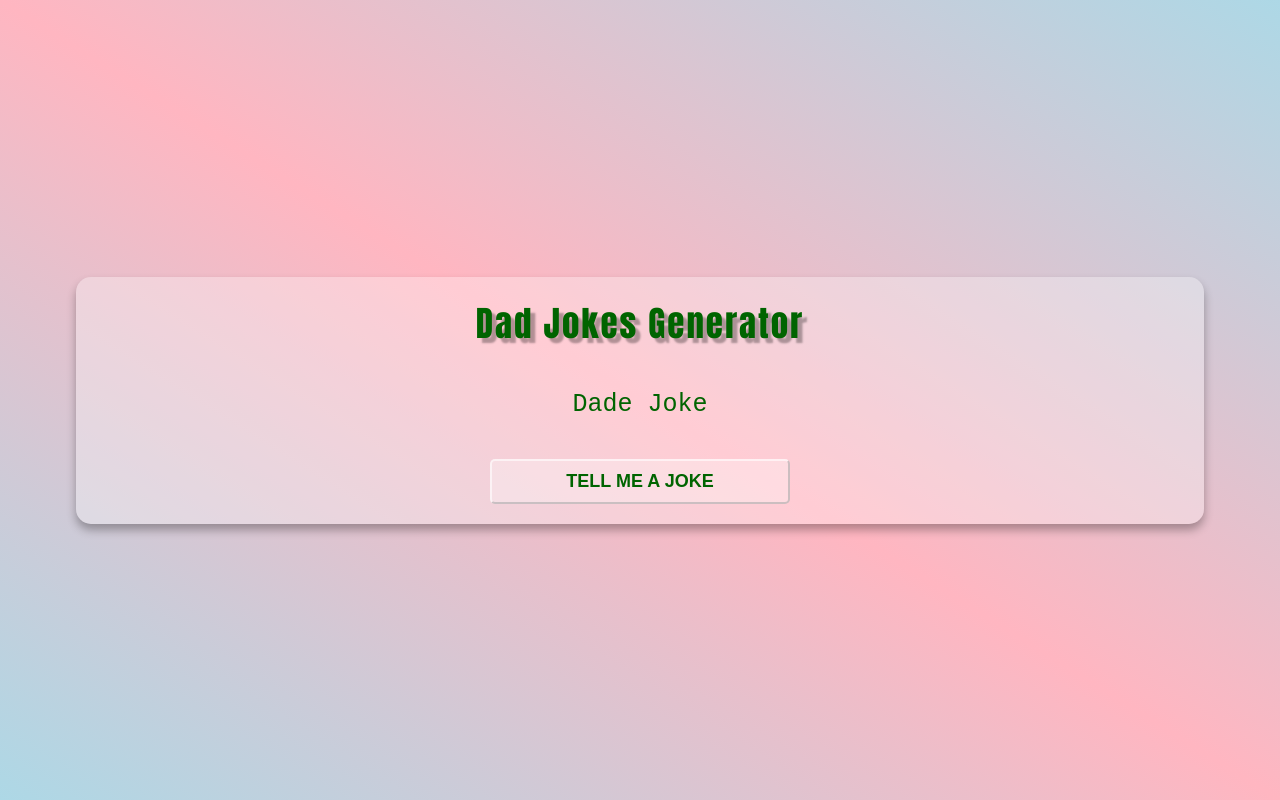
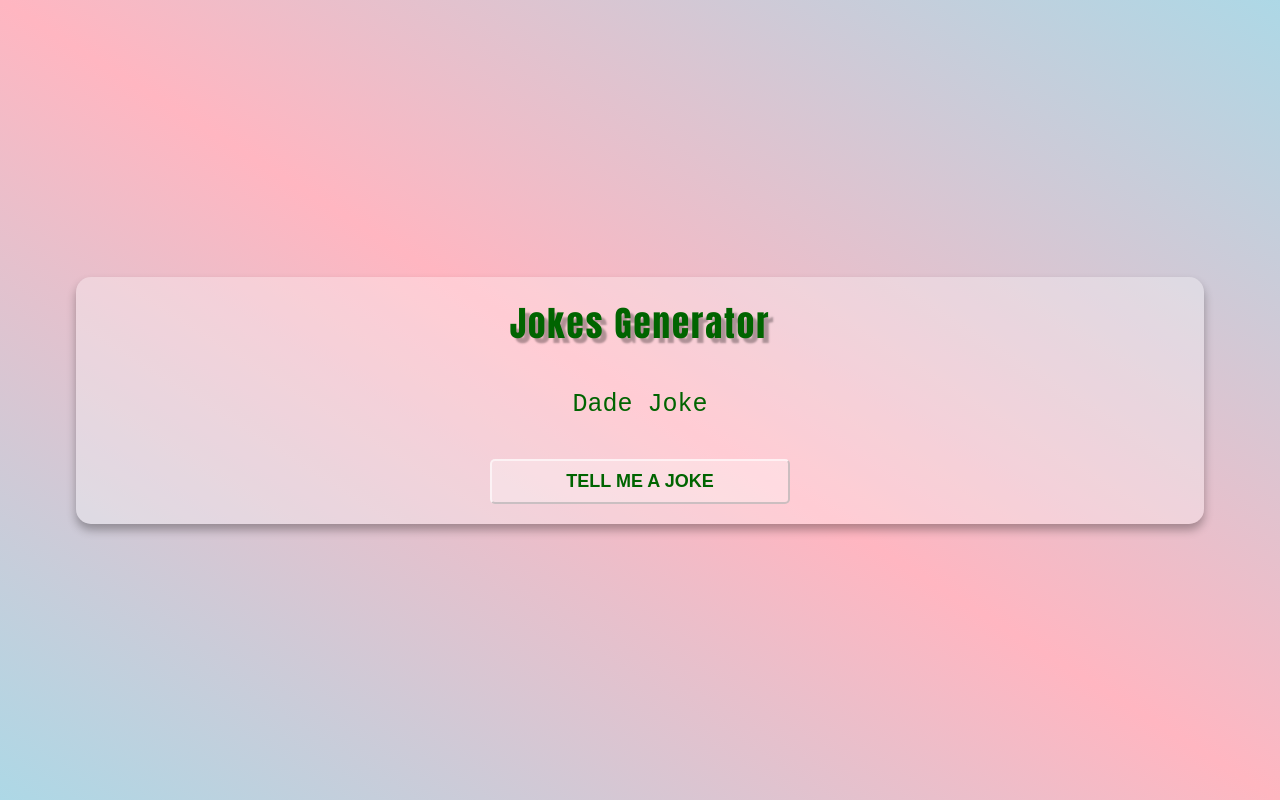
Before and after one commit to Abhishek2272003/joke-generator, a plain HTML site: page index.html in a window 1280 px wide. Drawn offline with Linux system fonts and the light colour scheme.

Commit message:
dad remove

```diff
--- a/index.html
+++ b/index.html
@@ -9,7 +9,7 @@
 </head>
 <body>
     <div class="container">
-        <h1 class="heading">Dad Jokes Generator</h1>
+        <h1 class="heading">Jokes Generator</h1>
         <p class="joke" id="joke">Dade Joke</p>
         <button class="btn" id="btn">Tell me a Joke</button>
     </div>
```
